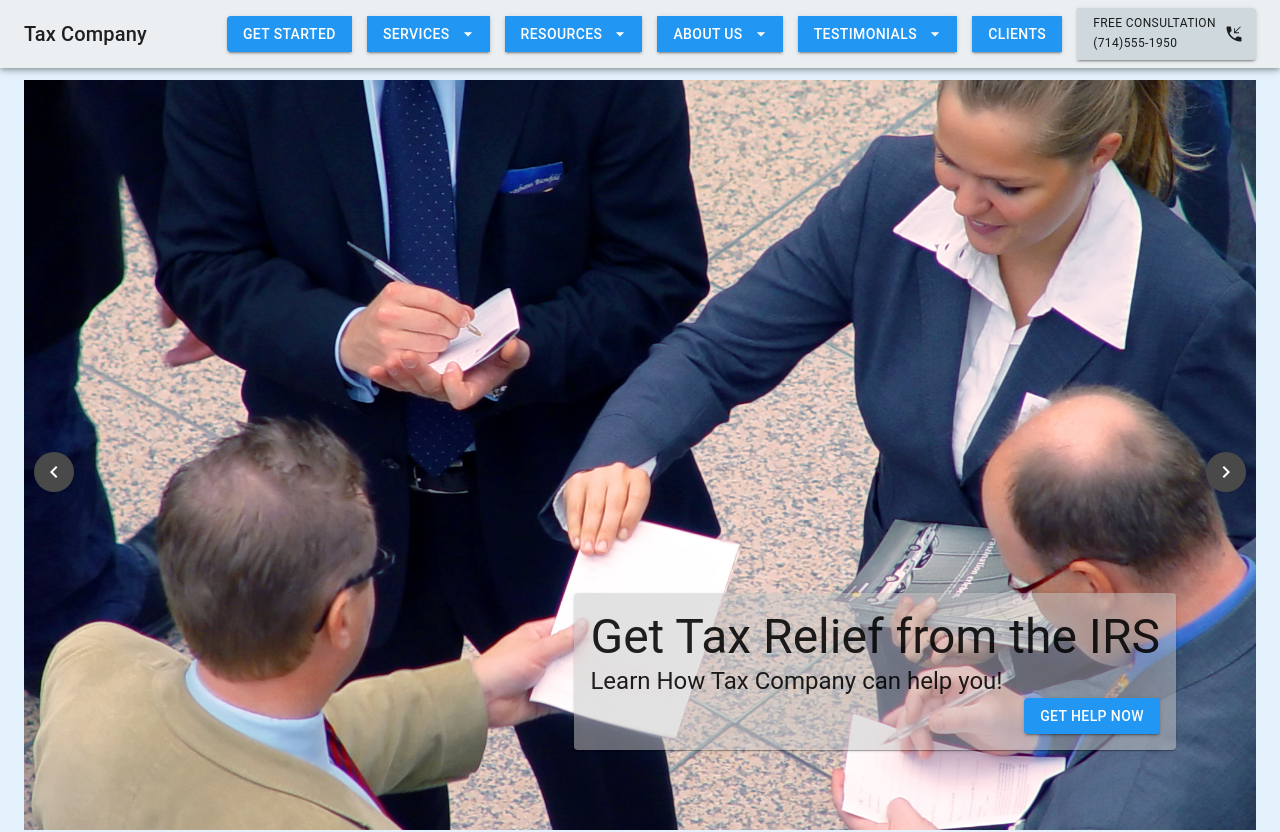
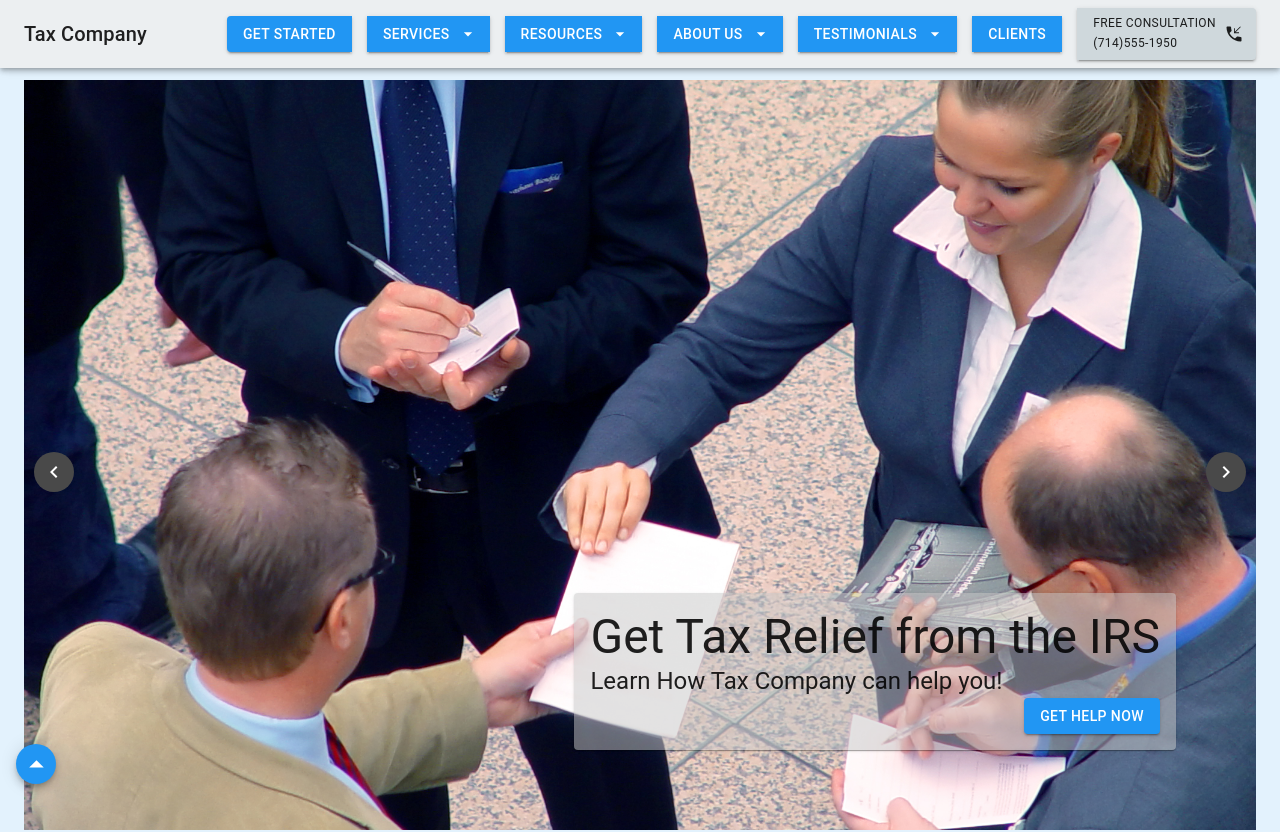
Before and after one commit to mjmorrison10/tax, a Next.js app: page / in a window 1280 px wide. Shown: the top 832 px of the page. Built offline with nearby package versions, Linux system fonts and the light colour scheme.

Commit message:
update fab and colors in modal

```diff
--- a/components/header.js
+++ b/components/header.js
@@ -128,7 +128,7 @@ const style = {
 
 function Header(props) {
   const [open, setOpen] = useState(false);
-  const [btnColor, setBtnColor] = useState('info');
+  const [btnColor, setBtnColor] = useState("info");
 
   const activateModal = () => {
     !open ? setOpen(true) : setOpen(false);
@@ -201,7 +201,8 @@ function Header(props) {
                       isModalOpen={open}
                       modal={activateModal}
                       variant={`contained`}
-                      color={btnColor}
+                      btnColor={btnColor}
+                      setBtnColor={setBtnColor}
                       key={i}
                       title={`${btn.title}`}
                       menuOptions={btn.menuTitle}
--- a/components/splitButton.js
+++ b/components/splitButton.js
@@ -43,13 +43,13 @@ export default function SplitButton(props) {
     // console.log(event.target.innerText);
     setSelectedIndex(index);
     setOpen(false);
-    handleColorChange()
+    handleColorChange();
   };
 
   const handleToggle = () => {
     setOpen((prevOpen) => !prevOpen);
     console.log(open);
-    handleColorChange()
+    handleColorChange();
     // !open ? props.setBtnColor("secondary") : props.setBtnColor("info");
     props.menuOptions.length === 0 && props.isModalOpen ? props.modal() : null;
   };
@@ -59,7 +59,7 @@ export default function SplitButton(props) {
       return;
     }
 
-    handleColorChange()
+    handleColorChange();
     // !open ? props.setBtnColor("secondary") : props.setBtnColor("info");
     setOpen(false);
   };
--- a/pages/_app.js
+++ b/pages/_app.js
@@ -7,6 +7,8 @@ import { createTheme, ThemeProvider } from "@mui/material/styles";
 
 import Header from "../components/header";
 import Footer from "../components/footer";
+import { Fab, Fade, Tooltip, Typography } from "@mui/material";
+import { ArrowDropUp } from "@mui/icons-material";
 
 const theme = createTheme({
   palette: {
@@ -50,6 +52,29 @@ function MyApp({ Component, pageProps }) {
             <Footer />
           </Box>
         </Container>
+        <Fab
+          color="info"
+          size="small"
+          onClick={() => {
+            window.scrollTo({ top: 0, left: 0, behavior: "smooth" });
+          }}
+          sx={{
+            position: "sticky",
+            bottom: "1rem",
+            left: "1rem",
+            display: { xs: "none", sm: "flex" },
+          }}
+        >
+          <Tooltip
+            TransitionComponent={Fade}
+            TransitionProps={{ timeout: 600 }}
+            title="Scroll to Top"
+            placement="top-end"
+          >
+            <ArrowDropUp fontSize="large" />
+          </Tooltip>
+          {/* <Typography variant="button">Scroll to Top</Typography> */}
+        </Fab>
       </Box>
     </ThemeProvider>
   );
```
